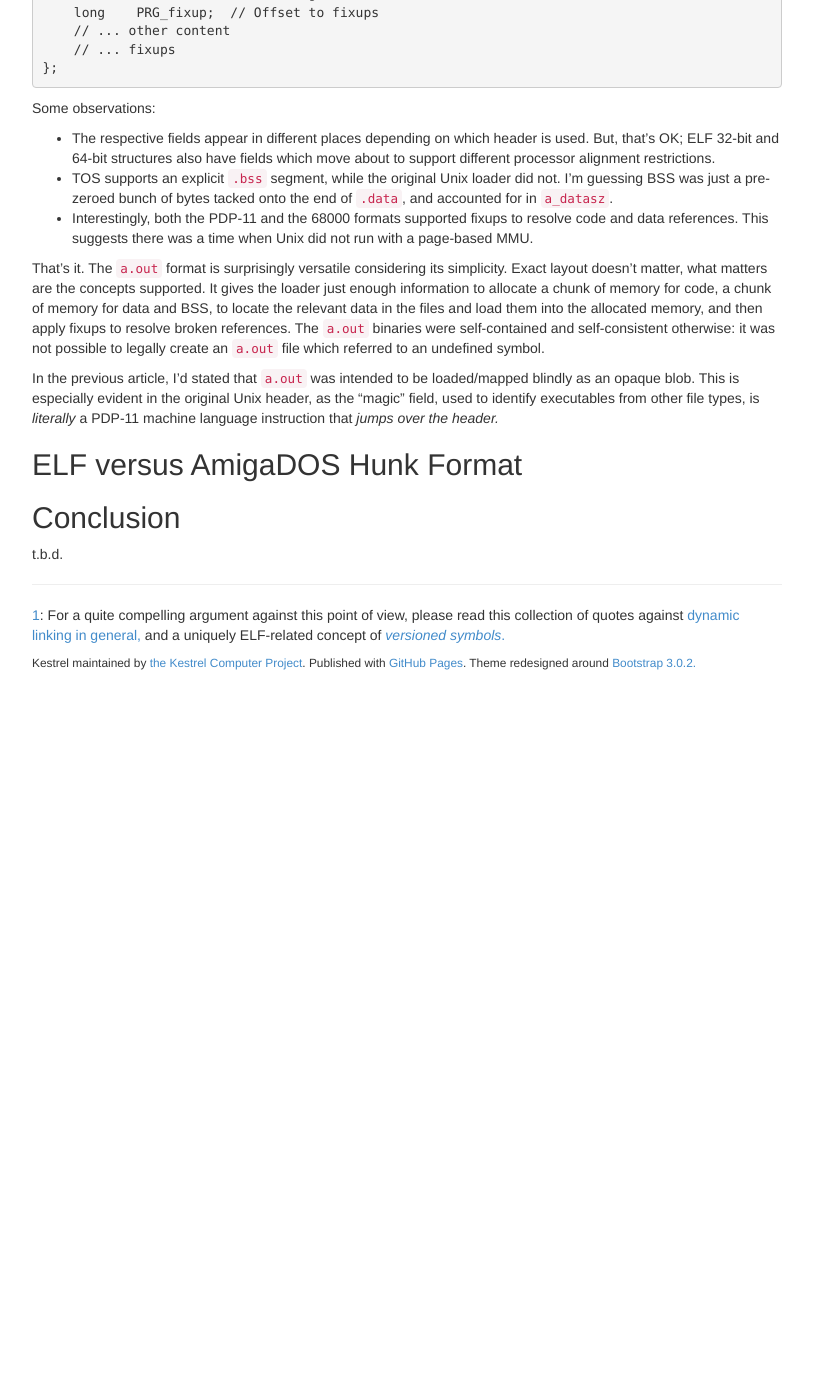
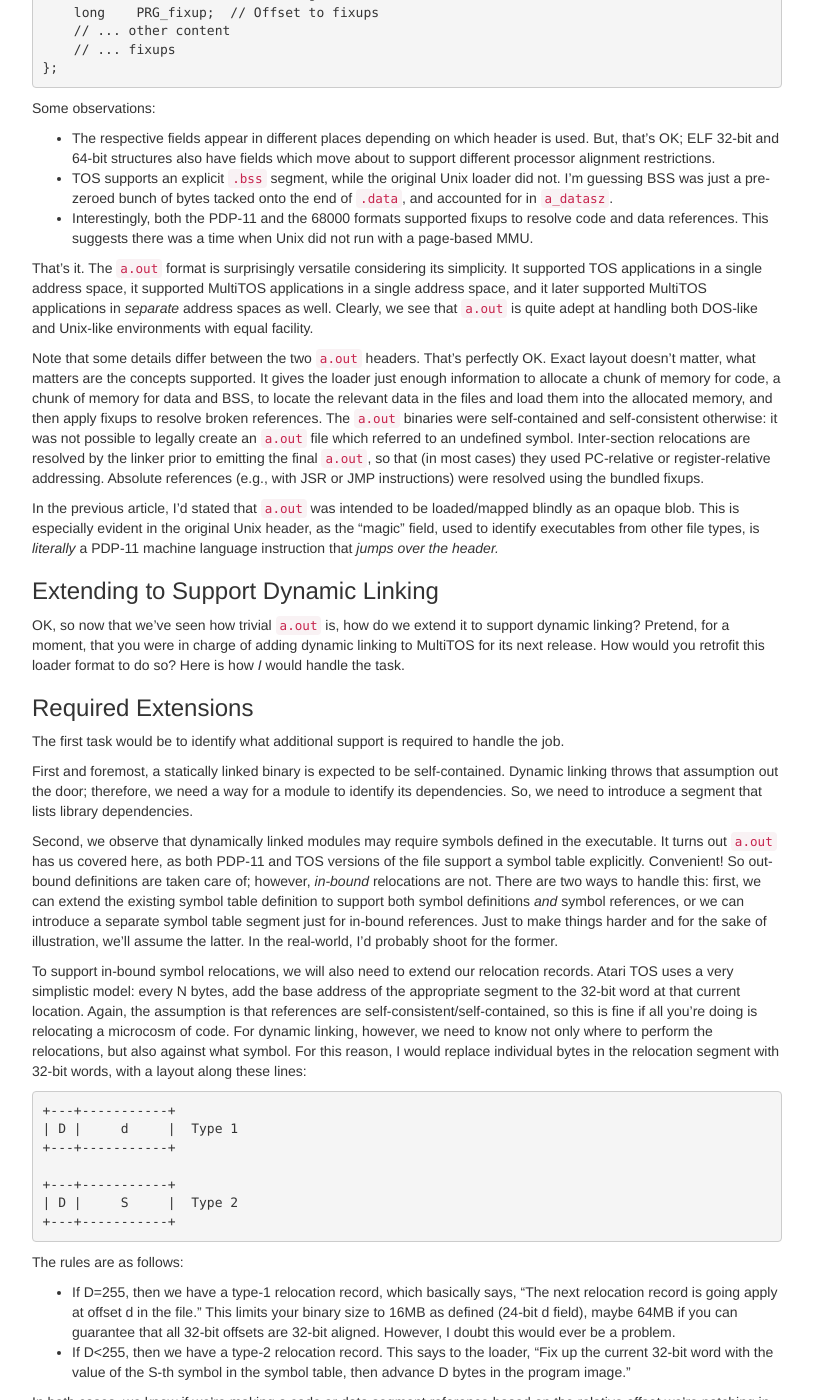
Before and after one commit to KestrelComputer/kestrel, a Jekyll site: the page built from _posts/2018-01-30-on-elf-2.md, in a window 1280 px wide and 1400 px high, scrolled down 2032 px. Shown: the whole window, without its empty margins (38-851 px from the left). Built offline with Jekyll 4.4.1, drawn with Linux system fonts in a browser that asks for light colours; before the commit the page ends 2714 px from its top, so only the background shows below that; some of the changed text lies outside the part shown.

Commit message:
a.out enhancements

```diff
--- a/_posts/2018-01-30-on-elf-2.md
+++ b/_posts/2018-01-30-on-elf-2.md
@@ -116,7 +116,7 @@ the two components that make up the Atari ST/TT's operating system.
 
 **PDP-11 Unix**
 
-    struct aout\_unix {
+    struct aout_unix {
         short   a_magic;    // 0x0085
         short   a_textsz;   // Size of .text segment
         short   a_symsz;    // Size of symbol tables
@@ -127,7 +127,7 @@ the two components that make up the Atari ST/TT's operating system.
 
 **Atari TOS**
 
-    struct aout\_tos {
+    struct aout_tos {
         short   PRG_magic;  // 0x601A
         long    PRG_tsize;  // Size of .text segment
         long    PRG_dsize;  // Size of .data segment
@@ -149,6 +149,14 @@ Some observations:
 * Interestingly, both the PDP-11 and the 68000 formats supported fixups to resolve code and data references.  This suggests there was a time when Unix did not run with a page-based MMU.
 
 That's it.  The `a.out` format is surprisingly versatile considering its simplicity.
+It supported TOS applications in a single address space,
+it supported MultiTOS applications in a single address space,
+and it later supported MultiTOS applications in *separate* address spaces as well.
+Clearly, we see that `a.out` is quite adept
+at handling both DOS-like and Unix-like environments with equal facility.
+
+Note that some details differ between the two `a.out` headers.
+That's perfectly OK.
 Exact layout doesn't matter,
 what matters are the concepts supported.
 It gives the loader just enough information to allocate a chunk of memory for code,
@@ -158,6 +166,10 @@ and then apply fixups to resolve broken references.
 The `a.out` binaries were self-contained and self-consistent otherwise:
 it was not possible to legally create an `a.out` file
 which referred to an undefined symbol.
+Inter-section relocations are resolved by the linker prior to emitting the final `a.out`,
+so that (in most cases) they used PC-relative or register-relative addressing.
+Absolute references (e.g., with JSR or JMP instructions) were resolved using the
+bundled fixups.
 
 In the previous article,
 I'd stated that `a.out` was intended to be loaded/mapped blindly as an opaque blob.
@@ -165,6 +177,69 @@ This is especially evident in the original Unix header,
 as the "magic" field, used to identify executables from other file types,
 is *literally* a PDP-11 machine language instruction that *jumps over the header.*
 
+### Extending to Support Dynamic Linking
+
+OK, so now that we've seen how trivial `a.out` is,
+how do we extend it to support dynamic linking?
+Pretend, for a moment, that you were in charge of adding
+dynamic linking to MultiTOS for its next release.
+How would you retrofit this loader format to do so?
+Here is how *I* would handle the task.
+
+### Required Extensions
+
+The first task would be to identify what additional support
+is required to handle the job.
+
+First and foremost, a statically linked binary
+is expected to be self-contained.
+Dynamic linking throws that assumption out the door;
+therefore, we need a way for a module to identify its dependencies.
+So, we need to introduce a segment that lists library dependencies.
+
+Second, we observe that dynamically linked modules
+may require symbols defined in the executable.
+It turns out `a.out` has us covered here,
+as both PDP-11 and TOS versions of the file support a symbol table explicitly.
+Convenient!
+So out-bound definitions are taken care of;
+however, *in-bound* relocations are not.
+There are two ways to handle this:
+first, we can extend the existing symbol table definition
+to support both symbol definitions *and* symbol references,
+or we can introduce a separate symbol table segment just for in-bound references.
+Just to make things harder and for the sake of illustration,
+we'll assume the latter.
+In the real-world, I'd probably shoot for the former.
+
+To support in-bound symbol relocations,
+we will also need to extend our relocation records.
+Atari TOS uses a very simplistic model:
+every N bytes, add the base address of the appropriate segment to the 32-bit word at that current location.
+Again, the assumption is that references are self-consistent/self-contained,
+so this is fine if all you're doing is relocating a microcosm of code.
+For dynamic linking, however,
+we need to know not only where to perform the relocations,
+but also against what symbol.
+For this reason,
+I would replace individual bytes in the relocation segment
+with 32-bit words, with a layout along these lines:
+
+    +---+-----------+
+    | D |     d     |  Type 1
+    +---+-----------+
+
+    +---+-----------+
+    | D |     S     |  Type 2
+    +---+-----------+
+
+The rules are as follows:
+
+* If D=255, then we have a type-1 relocation record, which basically says, "The next relocation record is going apply at offset d in the file."  This limits your binary size to 16MB as defined (24-bit d field), maybe 64MB if you can guarantee that all 32-bit offsets are 32-bit aligned.  However, I doubt this would ever be a problem.
+* If D<255, then we have a type-2 relocation record.  This says to the loader, "Fix up the current 32-bit word with the value of the S-th symbol in the symbol table, then advance D bytes in the program image."
+
+In both cases,
+we know if we're making a code or data segment reference based on the relative offset we're patching in the `a.out` file.
 
 ## ELF versus AmigaDOS Hunk Format
 ## Conclusion
```
